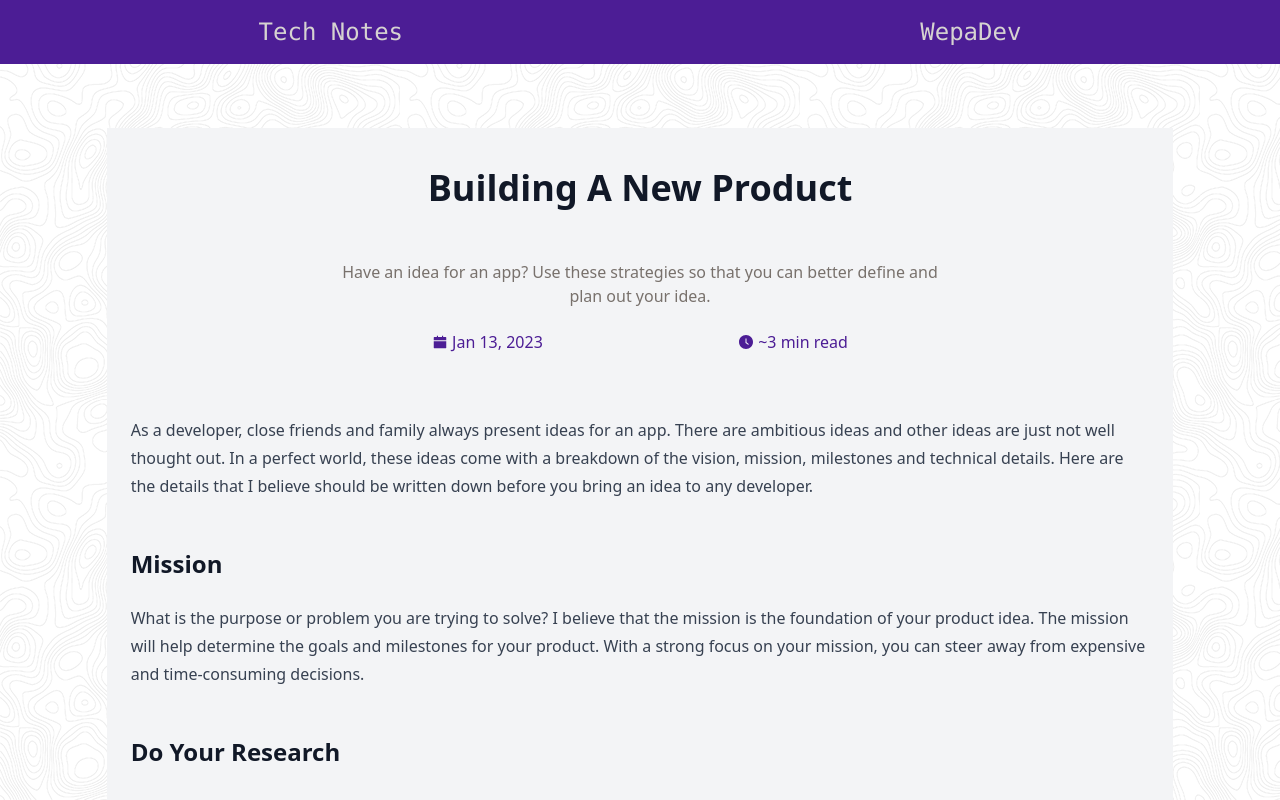
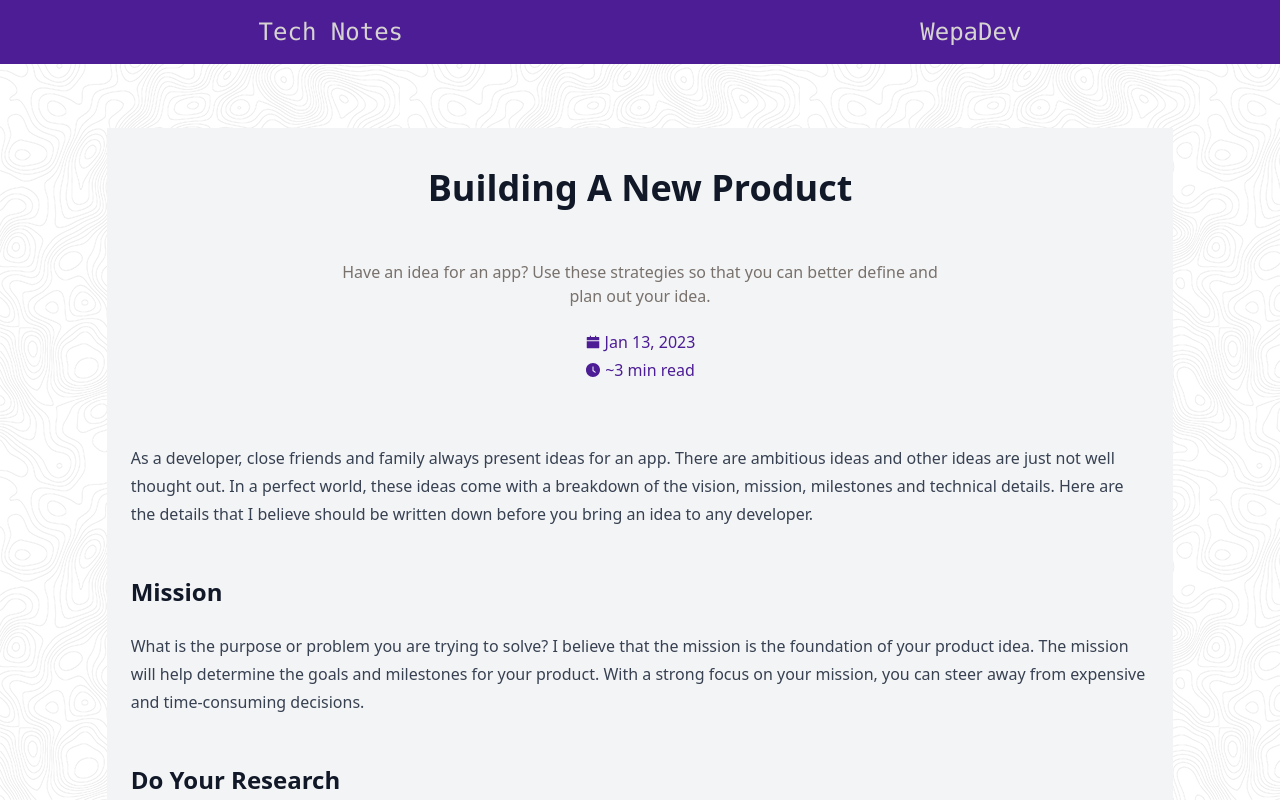
Before and after one commit to Bedrock02/tech-blog, a Next.js app: page /blog/buildilng_a_product in a window 1280 px wide. Shown: the top 800 px of the page. Built offline with nearby package versions, Linux system fonts and the light colour scheme.

Commit message:
Align metadata items center and flex-col

```diff
--- a/components/Post/post.styles.ts
+++ b/components/Post/post.styles.ts
@@ -24,6 +24,8 @@ const postStyles = generateTailWindStrings({
     ],
     metaData: [
         'flex',
+        'flex-col',
+        'items-center',
         'justify-around',
         'text-stone-500',
         'w-3/5',
```
